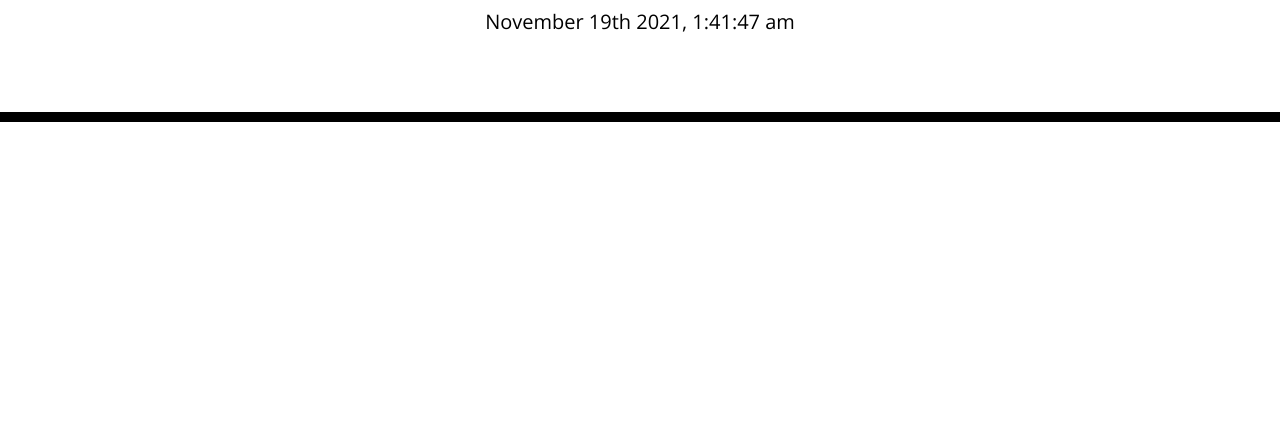
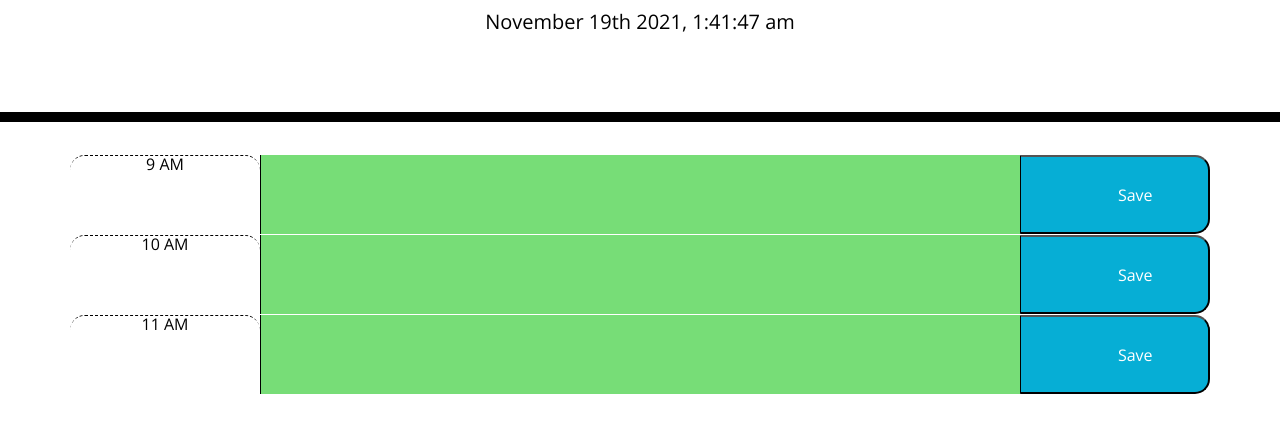
Before and after one commit to kelsey-schenk/workday-scheduler, a plain HTML site: page Develop/index.html in a window 1280 px wide. Shown: the part 182-614 px from the top of the page. Drawn offline with nearby package versions, Linux system fonts and the light colour scheme.

Commit message:
color code function

```diff
--- a/Develop/assets/script.js
+++ b/Develop/assets/script.js
@@ -1,4 +1,26 @@
 // Adding a function without naming it
-$(document).ready (()=>{
+// $(document).ready (function() {
     $('#currentDay').text(moment().format('MMMM Do YYYY, h:mm:ss a'));
-})
+    // Checks what time it is every 30 seconds
+
+
+    //colorCode()
+    //var hourCheck = setInterval(colorCode, 60000);
+// })
+
+//function colorCode() {
+    debugger;
+    let currentTime = moment().hour();
+    $('.description').each(function(){
+        // parseInt = look in the string for an integer
+        var hourId = parseInt($(this).prop('id'));
+        console.log(hourId + " this is hourId");
+        if (hourId > currentTime) {
+            $(this).addClass('future');
+        } else if (hourId < currentTime) {
+            $(this).addClass('past');
+        } else if(hourId === currentTime) {
+            $(this).addClass('present');
+        }
+    });
+    console.log(currentTime);
--- a/Develop/index.html
+++ b/Develop/index.html
@@ -43,7 +43,30 @@ THEN the saved events persist -->
       <p id="currentDay" class="lead"></p>
     </header>
     <div class="container">
-      <!-- Timeblocks go here -->
+      <div class="row">
+        <div class="col-2 hour time-block">9 AM</div>
+        <textarea class="col-8 description" id="9"></textarea>
+        <button class="col-2 saveBtn" type="submit">
+          Save
+        </button>
+      </div>
+
+      <div id="10-AM" class="row">
+        <div class="col-2 hour time-block">10 AM</div>
+        <textarea class="col-8 description" id="10"></textarea>
+        <button class="col-2 saveBtn" type="submit">
+          Save
+        </button>
+      </div>
+
+      <div id="11-AM" class="row">
+        <div class="col-2 hour time-block">11 AM</div>
+        <textarea class="col-8 description" id="11"></textarea>
+        <button class="col-2 saveBtn" type="submit">
+          Save
+        </button>
+      </div>
+
     </div>
 
     <script src="https://code.jquery.com/jquery-3.4.1.min.js"></script>
```
